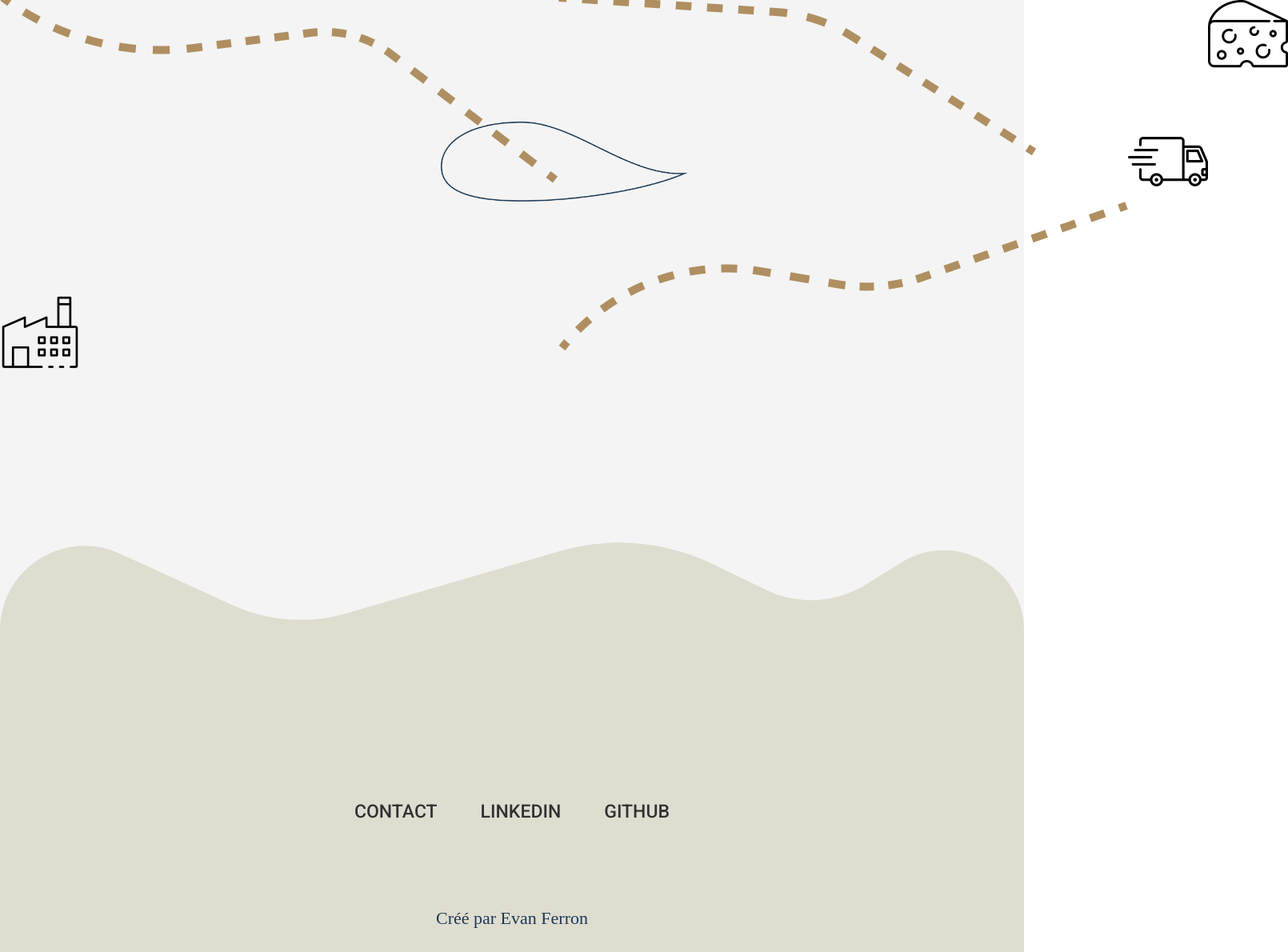
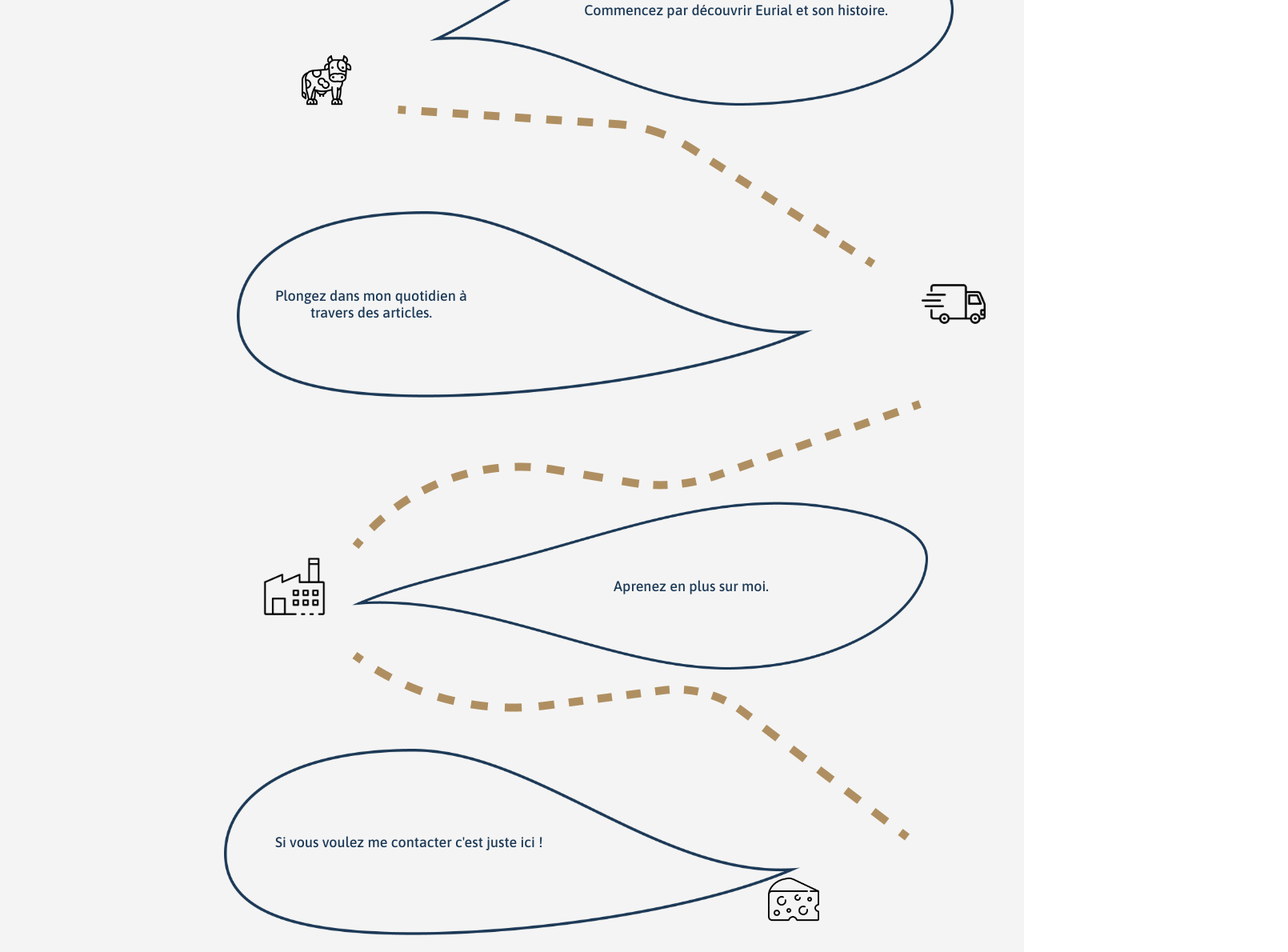
Before and after one commit to evanferron/Rapport_stage, a React (Vite) app: page / in a window 1280 px wide. Shown: the part 1020-2210 px from the top of the page at 80% size, 1610 px wide, since content can reach past the window. Built offline with nearby package versions, Linux system fonts and the light colour scheme.

Commit message:
:lipstick: | stylizing home page link

```diff
--- a/src/components/articles/2article/article.jsx
+++ b/src/components/articles/2article/article.jsx
@@ -12,8 +12,9 @@ const Article2 = () => {
     <article id="article-2" className="article-blog">
       <h2>2. Découverte des technologies</h2>
       <p>
-        Les premiers jours de stages mon permi de découvrir les technologies que
-        j'allais pouvoir manipuler : Power APP et Power Automate.
+        J'ai consacré les premiers jours de mon stage à découvrir les
+        technologies que j'allais pouvoir manipuler : Power APP et Power
+        Automate.
       </p>
       <div id="logo-container">
         <img src={LogoPowerApp} alt="logo eurial" id="logo-eurial" />
@@ -22,7 +23,7 @@ const Article2 = () => {
       <p>
         Pour comprendre les bases de ces deux technos j'ai,dans un premier
         temps, été regarder leurs documentations. Après, avoir compris dans les
-        grandes lignes le but de ces deux technologies je me suis lancé dans
+        grandes lignes le but de ces deux technologies je me suis lancé dans un
         (mini-projet) afin de manipuler.
       </p>
       <p>
--- a/src/components/articles/3article/article.jsx
+++ b/src/components/articles/3article/article.jsx
@@ -58,6 +58,10 @@ const Article3 = () => {
         <li>Analyse de donnée</li>
         <li>Création/Suppression de fichier</li>
       </ul>
+      <p>
+        J'ai travaillé sur ce projet une très grande partie de mon stage en
+        parallèle avec d'autres missions.
+      </p>
       <section>
         <span>Le 19/07/2024</span>
         <span>3/5</span>
--- a/src/pages/home/home.jsx
+++ b/src/pages/home/home.jsx
@@ -10,6 +10,7 @@ import cheese from "./cheese.png";
 import path1 from "./1path.png";
 import path2 from "./2path.png";
 import path3 from "./3path.png";
+import { Link } from "react-router-dom";
 import "./home.scss";
 
 const Home = () => {
@@ -20,23 +21,50 @@ const Home = () => {
         page={"home"}
         title={"Bienvenue"}
         buttonMessage={"Découvrez mon expérience à Eurial"}
+        buttonTarget={"main-home-section"}
       ></Header>
       <section id="main-home-section">
         <h2>Laissez-moi vous guider !</h2>
         <section id="link-container">
           <img src={cow} alt="cow logo" id="cow" />
-          <div id="first-bulle">
+          <Link
+            id="first-bulle"
+            to={"entreprise"}
+            className="bulle"
+            onClick={() => window.scrollTo(0, 0)}
+          >
             <p>Commencez par découvrir Eurial et son histoire.</p>
-          </div>
+          </Link>
           <img src={path1} alt="first path" id="first-path" />
-          <div id="second-bulle"></div>
+          <Link
+            id="second-bulle"
+            to={"articles"}
+            className="bulle"
+            onClick={() => window.scrollTo(0, 0)}
+          >
+            <p>Plongez dans mon quotidien à travers des articles.</p>
+          </Link>
           <img src={truck} alt="truck logo" id="truck" />
           <img src={path2} alt="second path" id="second-path" />
-          <img src={factory} alt="factory logo" id="factory"/>
-          <div id="third-bulle"></div>
-          <img src={path3} alt="third path" />
-          <div id="fourth-bulle"></div>
-          <img src={cheese} alt="cheese logo" />
+          <img src={factory} alt="factory logo" id="factory" />
+          <Link
+            id="third-bulle"
+            to={"about"}
+            className="bulle"
+            onClick={() => window.scrollTo(0, 0)}
+          >
+            <p>Aprenez en plus sur moi.</p>
+          </Link>
+          <img src={path3} alt="third path" id="third-path" />
+          <Link
+            id="fourth-bulle"
+            to={"contact"}
+            className="bulle"
+            onClick={() => window.scrollTo(0, 0)}
+          >
+            <p>Si vous voulez me contacter c'est juste ici !</p>
+          </Link>
+          <img src={cheese} alt="cheese logo" id="cheese" />
         </section>
         <img id="wave-main-bottom" src={wave}></img>
       </section>
--- a/src/pages/home/home.scss
+++ b/src/pages/home/home.scss
@@ -18,14 +18,36 @@
         display: grid;
         width: 100vw;
         grid-template-columns: 1fr 1fr 1fr;
-        grid-template-rows: 1fr 10rem 1fr 7rem 1fr 1fr;
+        grid-template-rows: 1fr 8rem 1fr 7rem 1fr 1fr 5rem;
 
-        div{
+        img{
+            user-select: none;
+        }
+
+        .bulle{
             background-repeat: no-repeat;
             background-position: center;
             background-color: transparent;
-            width: 70%;
+            width: 45rem;
+            height: 15rem;
             background-size: contain;
+            text-decoration: none;
+            p{
+                user-select: none;
+                font-family: 'Asap';
+                color: $indigo;
+                height: 100%;
+                display: flex;
+                align-items: center;
+            }
+
+
+            &:hover{
+                cursor: pointer;
+                p{
+                    color: $grey;
+                }
+            }
         }
 
         #cow{
@@ -33,6 +55,7 @@
             grid-row: 1;
             justify-self: end;
             align-self: end;
+            width: 4rem;
         }
 
 
@@ -43,14 +66,20 @@
             text-align: center;
             justify-content: center;
             flex-direction: column;
+            margin-left: 4rem;
             p{
             margin-left: 7rem;
+            align-self: center;
+            }
+            &:hover{
+            background-image: url("./1bulle_selected.png");
             }
         }
 
         #first-path{
             grid-row: 2;
             grid-column: 2;
+            justify-self: center;
         }
 
         #second-bulle{
@@ -58,11 +87,27 @@
             grid-column: 1 /span 2;
             background-image: url("./2bulle_unselected.png");
             justify-self: center;
+            margin-left: 10rem;
+            display: flex;
+            justify-content: center;
+            flex-direction: column;
+            p{
+                justify-self: center;
+                margin-left: 3rem;
+                width: 15rem;
+                text-align: center;
+            }
+            &:hover{
+            background-image: url("./2bulle_selected.png");
+            }
         }
 
         #truck{
             grid-row: 3;
             grid-column: 3;
+            align-self: center ;
+            width: 5rem;
+
         }
 
         #second-path{
@@ -72,10 +117,57 @@
         #factory{
             grid-row: 5;
             grid-column: 1;
+            align-self: center;
+            justify-self: end;
+            width: 5rem;
+            margin-right: 2rem;
         }
         #third-bulle{
             grid-row: 5;
             grid-column: 2 / span 3;
+            background-image: url("./3bulle_unselected.png");
+            display: flex;
+            flex-direction: column;
+            justify-content: center;
+            align-items: center;
+            p{
+                margin-left: 8rem;
+            }
+            &:hover{
+                background-image: url("./3bulle_selected.png");
+                }
+
         }
+        #third-path{
+            grid-row: 5 / span 6;
+            grid-column: 2;
+            align-self: center;
+            margin-top: 5rem;
+        }
+        #cheese{
+            grid-row: 7;
+            grid-column: 2 / span 3;
+            justify-self: center;
+            width: 4rem;
+        }
+        #fourth-bulle{
+            grid-row: 6 / span 7;
+            grid-column: 1 / span 2;
+            background-image: url("./2bulle_unselected.png");
+            align-self: end;
+            justify-self: center;
+            display: flex;
+            flex-direction: column;
+                margin-left: 8rem;
+                justify-content: center;
+            p {
+                margin-left: 4rem;
+            }
+            &:hover{
+                background-image: url("./2bulle_selected.png");
+                }
+
+        }
+
     }
 }
```
Also changed, not shown: src/components/articles/4article/article.jsx (line endings or trailing spaces).
